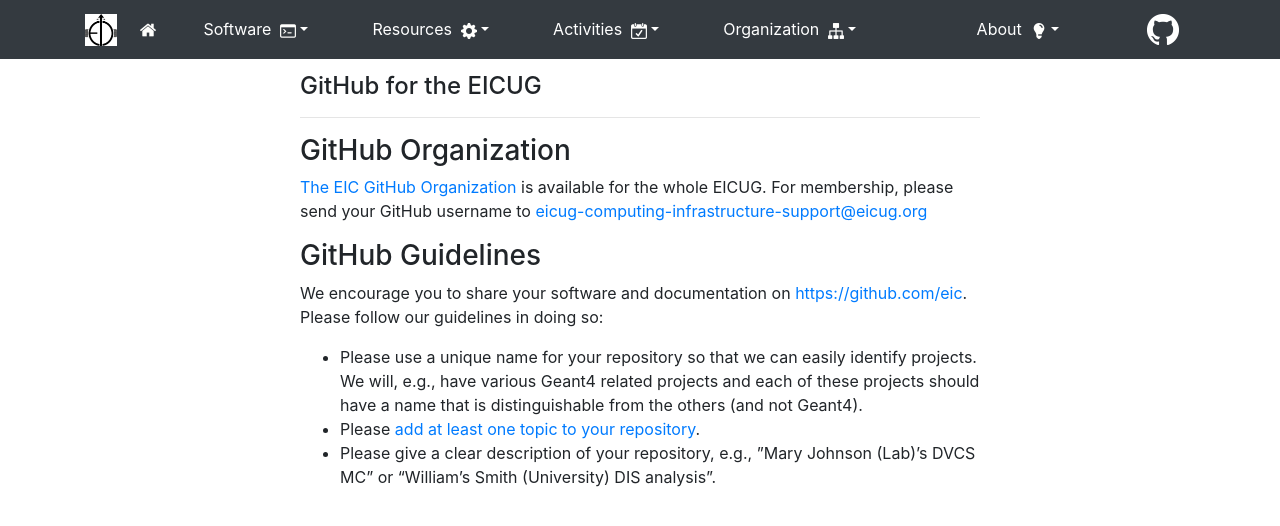
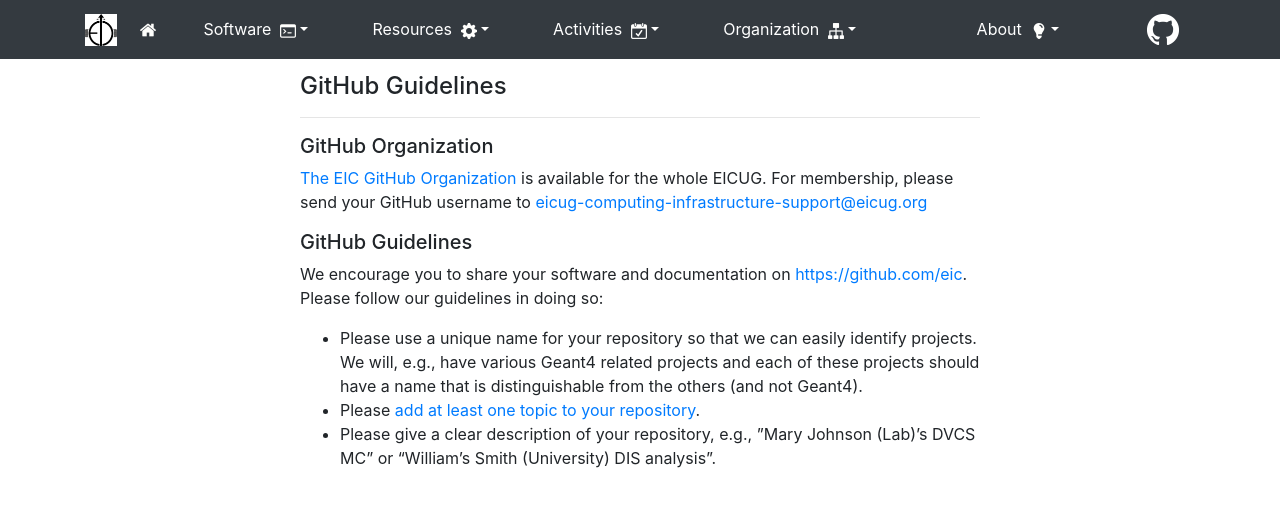
Before and after one commit to kkauder/eic.github.io, a Jekyll site: the page built from _software/github.md, in a window 1280 px wide. Shown: the top 526 px of the page. Built offline with Jekyll 4.4.1, drawn with Linux system fonts in a browser that asks for light colours; nearby versions of some CDN libraries.

```diff
--- a/_resources/github.md
+++ b/_software/github.md
@@ -1,18 +1,19 @@
 ---
-title: GitHub for the EICUG
+title: GitHub Guidelines
 description: GitHub
 name: github
+permalink: /github/
 layout: default
 ---
 
 {% include layouts/title.md %}
 
-### GitHub Organization
+##### GitHub Organization
 
 {% include navigation/findlink.md name='github' tag='The EIC GitHub Organization' %} is available for the whole EICUG. For membership, please send your GitHub username to [eicug-computing-infrastructure-support@eicug.org](mailto:eicug-computing-infrastructure-support@eicug.org?subject=GitHub%20Account)
 
 
-### GitHub Guidelines
+##### GitHub Guidelines
 
 We encourage you to share your software and documentation on {% include navigation/findlink.md name='github' tag='https://github.com/eic' %}. Please follow our guidelines in doing so:
 
```
Also changed, not shown: _data/menus.yml (+5 -2 lines), _posts/2020-07-31-software-news.md (+2 -2 lines).
